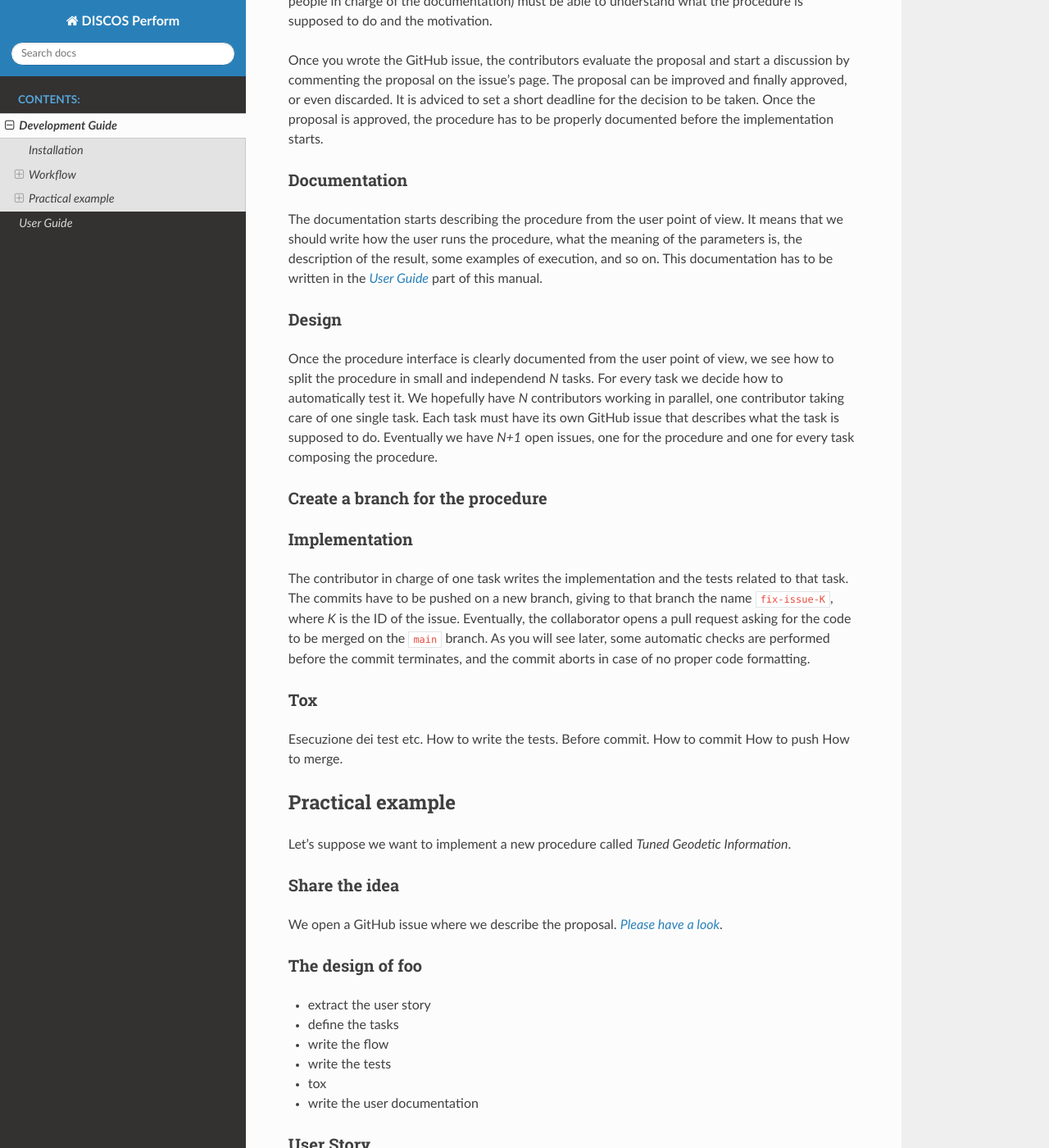
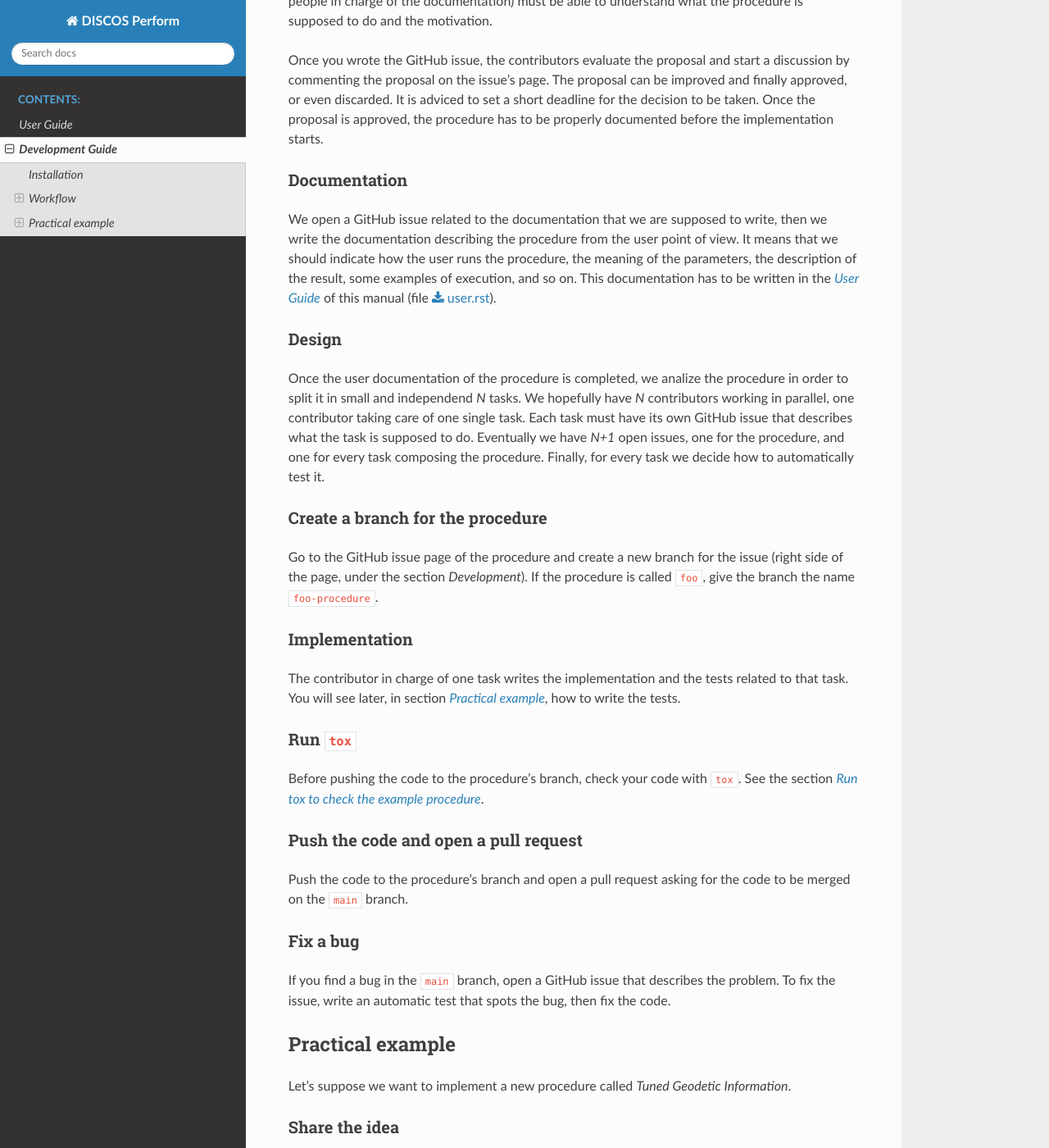
Before and after one commit to discos/characterization, a Sphinx documentation site: the page built from docs/dev.rst, in a window 1280 px wide and 1400 px high, scrolled down 1326 px. Shown: the whole window at 82% size. Built offline with Sphinx 7.4.7 and the Read the Docs theme 2.0.0, drawn with Linux system fonts in a browser that asks for light colours; some of the changed text lies outside the part shown.

Commit message:
Rules of thumb done

```diff
--- a/docs/dev.rst
+++ b/docs/dev.rst
@@ -81,43 +81,50 @@ the procedure has to be properly documented before the implementation starts.
 
 Documentation
 ~~~~~~~~~~~~~
-The documentation starts describing the procedure from the user point of
-view.  It means that we should write how the user runs the procedure, what
-the meaning of the parameters is, the description of the result, some
-examples of execution, and so on. This documentation has to be written in the
-:ref:`user` part of this manual.
+We open a GitHub issue related to the documentation that we are supposed to
+write, then we write the documentation describing the procedure from
+the user point of view.  It means that we should indicate how the user runs
+the procedure, the meaning of the parameters, the description of the result,
+some examples of execution, and so on. This documentation has to be written
+in the :ref:`user` of this manual (file :download:`user.rst`).
 
 Design
 ~~~~~~
-Once the procedure interface is clearly documented from the user point of view,
-we see how to split the procedure in small and independend *N* tasks.
-For every task we decide how to automatically test it.  We hopefully have
-*N* contributors working in parallel, one contributor taking care of one
-single task. Each task must have its own GitHub issue that describes what
-the task is supposed to do. Eventually we have *N+1* open issues, one for
-the procedure and one for every task composing the procedure.
+Once the user documentation of the procedure is completed, we analize the
+procedure in order to split it in small and independend *N* tasks.
+We hopefully have *N* contributors working in parallel, one contributor
+taking care of one single task.  Each task must have its own GitHub issue
+that describes what the task is supposed to do.  Eventually we have *N+1*
+open issues, one for the procedure, and one for every task composing the
+procedure.  Finally, for every task we decide how to automatically test it.
 
 Create a branch for the procedure
 ~~~~~~~~~~~~~~~~~~~~~~~~~~~~~~~~~
+Go to the GitHub issue page of the procedure and create a new branch for the
+issue (right side of the page, under the section *Development*). If the
+procedure is called ``foo``, give the branch the name ``foo-procedure``.
 
 Implementation
 ~~~~~~~~~~~~~~
 The contributor in charge of one task writes the implementation and the tests
-related to that task.  The commits have to be pushed on a new branch, giving
-to that branch the name ``fix-issue-K``, where *K* is the ID of the issue.
-Eventually, the collaborator opens a pull request asking for the code to be
-merged on the ``main`` branch. As you will see later, some automatic checks
-are performed before the commit terminates, and the commit aborts in case
-of no proper code formatting.
+related to that task.  You will see later, in section :ref:`example`, how to
+write the tests.
 
-Tox
-~~~~~~~
-Esecuzione dei test etc.
-How to write the tests.
-Before commit.
-How to commit
-How to push
-How to merge.
+Run ``tox``
+~~~~~~~~~~~
+Before pushing the code to the procedure's branch, check your code
+with ``tox``.  See the section :ref:`example-tox`.
+
+Push the code and open a pull request
+~~~~~~~~~~~~~~~~~~~~~~~~~~~~~~~~~~~~~
+Push the code to the procedure's branch and open a pull request asking for
+the code to be merged on the ``main`` branch.
+
+Fix a bug
+~~~~~~~~~
+If you find a bug in the ``main`` branch, open a GitHub issue that describes
+the problem.  To fix the issue, write an automatic test that spots the bug,
+then fix the code.
 
 
 .. _example:
@@ -134,7 +141,6 @@ We open a GitHub issue where we describe the proposal. `Please have a look
 <https://github.com/discos/perform/issues/3>`__.
 
 
-
 .. _example-design:
 
 The design of foo
@@ -146,6 +152,13 @@ The design of foo
 * tox
 * write the user documentation
 
+
+.. _example-tox:
+
+Run ``tox`` to check the ``example`` procedure
+~~~~~~~~~~~~~~~~~~~~~~~~~~~~~~~~~~~~~~~~~~~~~~
+foo...
+
 User Story
 ~~~~~~~~~~
 We want a command ``tuned_location_info LOCATION``.
--- a/docs/index.rst
+++ b/docs/index.rst
@@ -14,5 +14,5 @@
    :maxdepth: 1
    :caption: Contents:
 
+   user.rst
    dev.rst
-   user.rst
```
Also changed, not shown: other parts of docs/dev.rst (+3 -3 lines).
